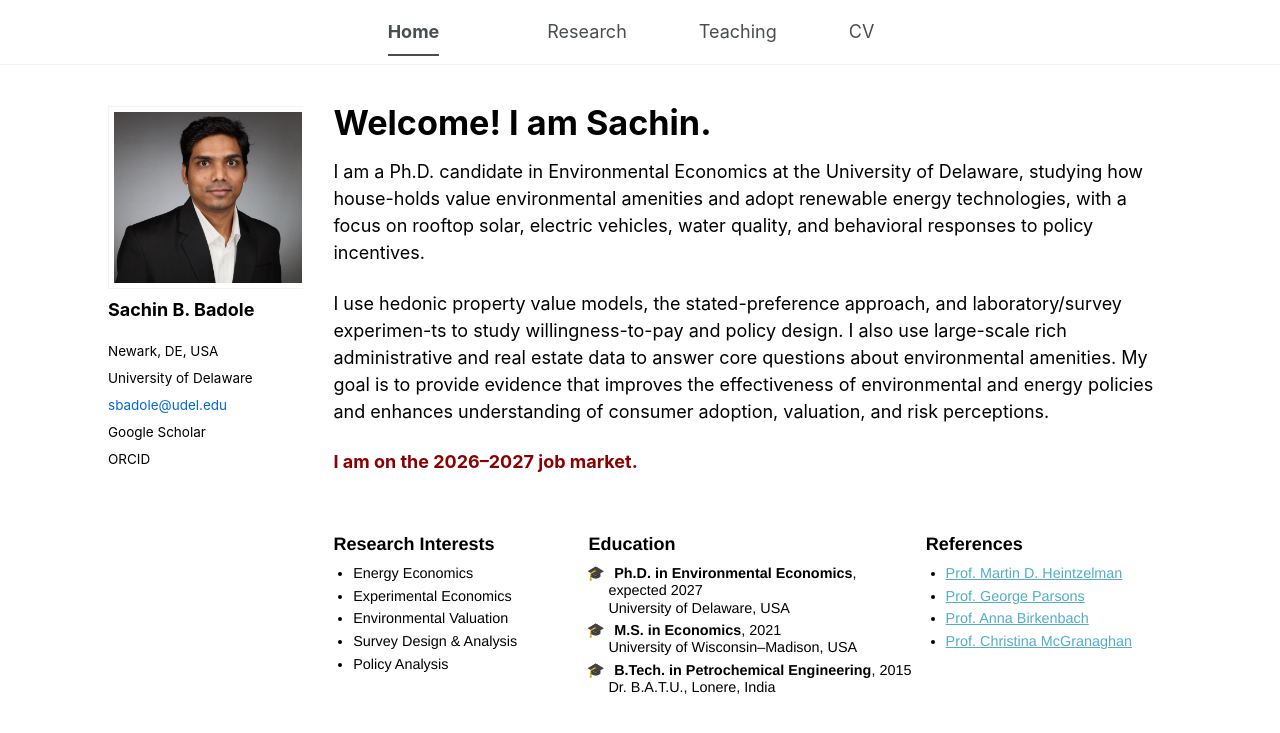
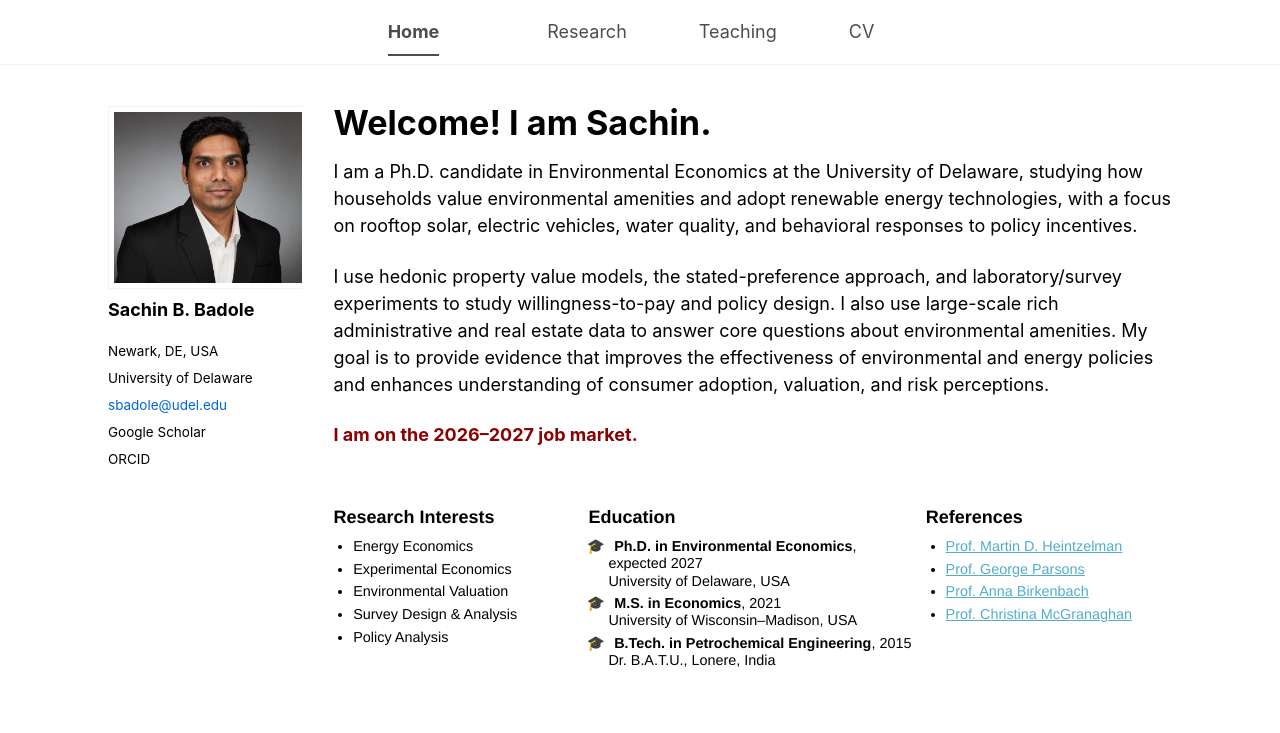
Before and after one commit to sachin-b-badole/sachin-b-badole.github.io, a Jekyll site: the page built from _pages/about.md, in a window 1280 px wide. Shown: the top 733 px of the page. Built offline with Jekyll 4.4.1, drawn with Linux system fonts in a browser that asks for light colours.

Commit message:
Update about.md

```diff
--- a/_pages/about.md
+++ b/_pages/about.md
@@ -9,9 +9,9 @@
   - /about.html
 ---
 
-I am a Ph.D. candidate in Environmental Economics at the University of Delaware, studying how house-holds value environmental amenities and adopt renewable energy technologies, with a focus on rooftop solar, electric vehicles, water quality, and behavioral responses to policy incentives.
+I am a Ph.D. candidate in Environmental Economics at the University of Delaware, studying how households value environmental amenities and adopt renewable energy technologies, with a focus on rooftop solar, electric vehicles, water quality, and behavioral responses to policy incentives.
 
-I use hedonic property value models, the stated-preference approach, and laboratory/survey experimen-ts to study willingness-to-pay and policy design. I also use large-scale rich administrative and real estate data to answer core questions about environmental amenities. My goal is to provide evidence that improves the effectiveness of environmental and energy policies and enhances understanding of consumer adoption, valuation, and risk perceptions.
+I use hedonic property value models, the stated-preference approach, and laboratory/survey experiments to study willingness-to-pay and policy design. I also use large-scale rich administrative and real estate data to answer core questions about environmental amenities. My goal is to provide evidence that improves the effectiveness of environmental and energy policies and enhances understanding of consumer adoption, valuation, and risk perceptions.
 
 <span style="color:darkred; font-weight:bold;">I am on the 2026–2027 job market.</span>
 
```
